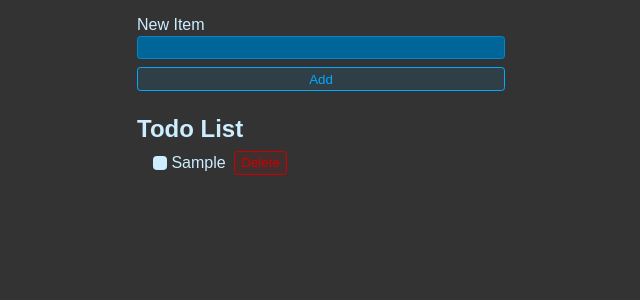
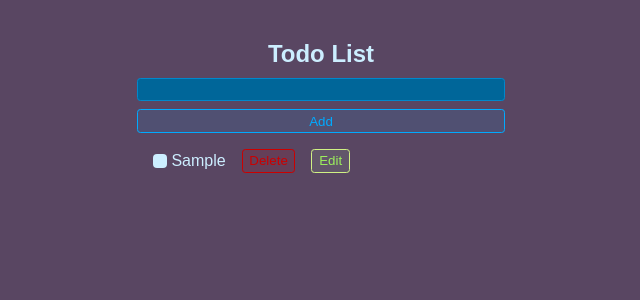
Before and after one commit to reeannc/reactPractice2, a React (Vite) app: page / in a window 1280 px wide. Both pictures are taken after typing "Sample" into the empty fields and a click on the button "Add". Shown: the top 300 px of the page, without its empty margins (319-959 px from the left). Built offline with nearby package versions, Linux system fonts and the light colour scheme.

Commit message:
added edit button

```diff
--- a/src/App.jsx
+++ b/src/App.jsx
@@ -2,9 +2,9 @@
 
 
 import { useEffect, useState } from "react"
+import { TodoList } from "./TodoList"
 import { NewTodoForm } from "./NewTodoForm"
 import "./styles.css"
-import { TodoList } from "./TodoList"
 
 export default function App() {
   const [todos, setTodos] = useState(() => {
@@ -47,9 +47,13 @@ export default function App() {
 
   return (
     <>
+      <h1 className="header">Todo List</h1>
       <NewTodoForm onSubmit={addTodo} />
-      <h1 className="header">Todo List</h1>
       <TodoList todos={todos} toggleTodo={toggleTodo} deleteTodo={deleteTodo} />
     </>
   )
 }
+
+
+{/* create another project like the one on browser
+do it step by step*/}
--- a/src/NewTodoForm.jsx
+++ b/src/NewTodoForm.jsx
@@ -15,7 +15,7 @@ export function NewTodoForm({ onSubmit }) {
   return (
     <form onSubmit={handleSubmit} className="new-item-form">
       <div className="form-row">
-        <label htmlFor="item">New Item</label>
+        <label htmlFor="item"></label>
         <input
           value={newItem}
           onChange={e => setNewItem(e.target.value)}
--- a/src/TodoItem.jsx
+++ b/src/TodoItem.jsx
@@ -12,6 +12,9 @@ export function TodoItem({ completed, id, title, toggleTodo, deleteTodo }) {
         <button onClick={() => deleteTodo(id)} className="btn btn-danger">
           Delete
         </button>
+        <button onClick={() => editTodo(id)} className="btn btn-light">
+          Edit
+        </button>
       </li>
     )
   }
--- a/src/styles.css
+++ b/src/styles.css
@@ -4,11 +4,16 @@
   }
 
   body {
-    background: #333;
+    background: #594662;
     color: hsl(200, 100%, 90%);
     max-width: 400px;
     padding: 1rem;
     margin: 0 auto;
+  }
+
+  .header{
+    display: flex;
+    justify-content: center;
   }
 
   .new-item-form {
@@ -49,6 +54,16 @@
     background: hsl(0, 100%, 40%, 0.2);
   }
 
+  .btn.btn-light{
+    background: hsla(115, 48%, 79%, 0.1);
+    border: 1px solid hsl(78, 79%, 73%);
+    color: hsl(94, 82%, 65%);
+  }
+
+  .btn.btn-light:hover{
+    background: hsl(0, 100%, 40%, 0.2);
+  }
+
   .new-item-form input {
     outline: none;
     border: 1px solid hsl(200, 100%, 40%);
@@ -69,7 +84,7 @@
   }
 
   .list {
-    margin: 0;
+    margin: 20;
     padding: 0;
     margin-left: 1rem;
     list-style: none;
@@ -82,12 +97,12 @@
   .list {
     display: flex;
     flex-direction: column;
-    gap: 0.3rem;
+    gap: 1rem;
   }
 
   .list li {
     display: flex;
-    gap: 0.5rem;
+    gap: 1rem;
     align-items: center;
   }
 
```
